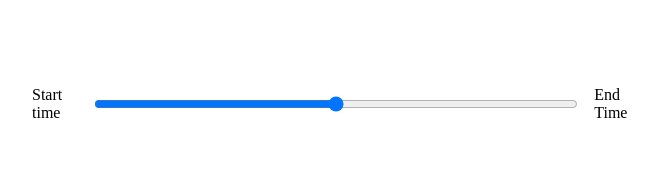
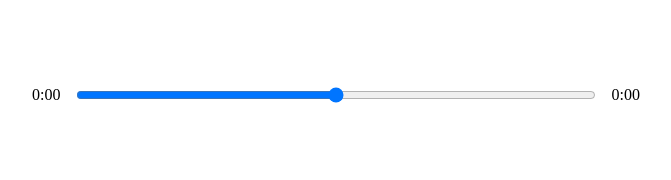
Before and after one commit to Bahshyan-A/react-music-player, a React (Create React App) app: page / in a window 1280 px wide. Shown: the part 410-590 px from the top of the page, without its empty margins (304-975 px from the left). Built offline with nearby package versions, Linux system fonts and the light colour scheme.

Commit message:
ending realize range functionality

```diff
--- a/src/components/Player.component.js
+++ b/src/components/Player.component.js
@@ -1,4 +1,4 @@
-import React, {useRef} from 'react';
+import React, {useRef, useState} from 'react';
 import { FontAwesomeIcon } from '@fortawesome/react-fontawesome';
 import { faPlay , faAngleLeft, faAngleRight } from '@fortawesome/free-solid-svg-icons';
 
@@ -17,12 +17,34 @@
         };
     };
 
+    const getTime = (time) => {
+        return(
+            Math.floor(time / 60) + ':' + ("0" + Math.floor(time % 60)).slice(-2)
+        )
+    }
+
+    const timeUpdateHandler = (e) => {
+        const current = e.target.currentTime;
+        const duration = e.target.duration - e.target.currentTime;
+        setSongInfo({...songInfo, currentTime: current, duration: duration});
+    };
+
+    const dragHandler = (e) => {
+        audioRef.current.currentTime = e.target.value;
+        setSongInfo({...songInfo, currentTime: e.target.value})
+    };
+
+    const [songInfo, setSongInfo] = useState({
+        currentTime: null,
+        duration: null
+    });
+
  return (
    <div className="player">
      <div className="time-control">
-       <p>Start time</p>
-       <input type="range" />
-       <p>End Time</p>
+       <p>{getTime(songInfo.currentTime)}</p>
+       <input onChange={dragHandler} min={0} max={songInfo.duration} value={songInfo.currentTime} type="range" />
+       <p>{getTime(songInfo.duration)}</p>
      </div>
      <div className="play-control">
        <FontAwesomeIcon className="skip-back" size="2x" icon={faAngleLeft} />
@@ -38,7 +60,12 @@
          icon={faAngleRight}
        />
      </div>
-     <audio ref={audioRef} src={currentSong.audio}></audio>
+     <audio
+       onLoadedMetadata={timeUpdateHandler}
+       onTimeUpdate={timeUpdateHandler}
+       ref={audioRef}
+       src={currentSong.audio}
+     ></audio>
    </div>
  );
 };
--- a/src/styles/_player.scss
+++ b/src/styles/_player.scss
@@ -12,7 +12,7 @@
 
     input{
         width: 100%;
-        padding: 1rem 2rem;
+        padding: 1rem 0rem;
     }
     p{
         padding: 1rem;
```
